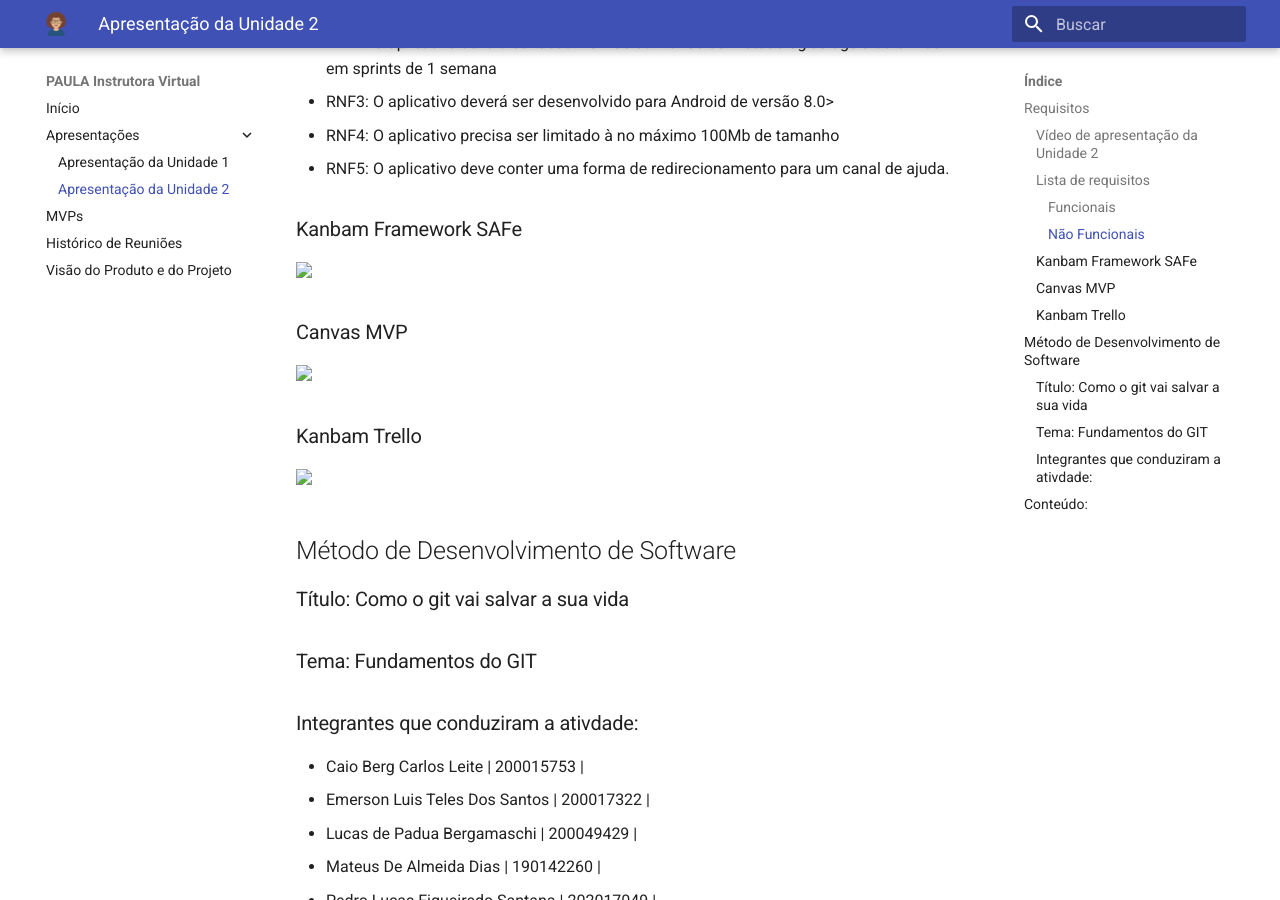
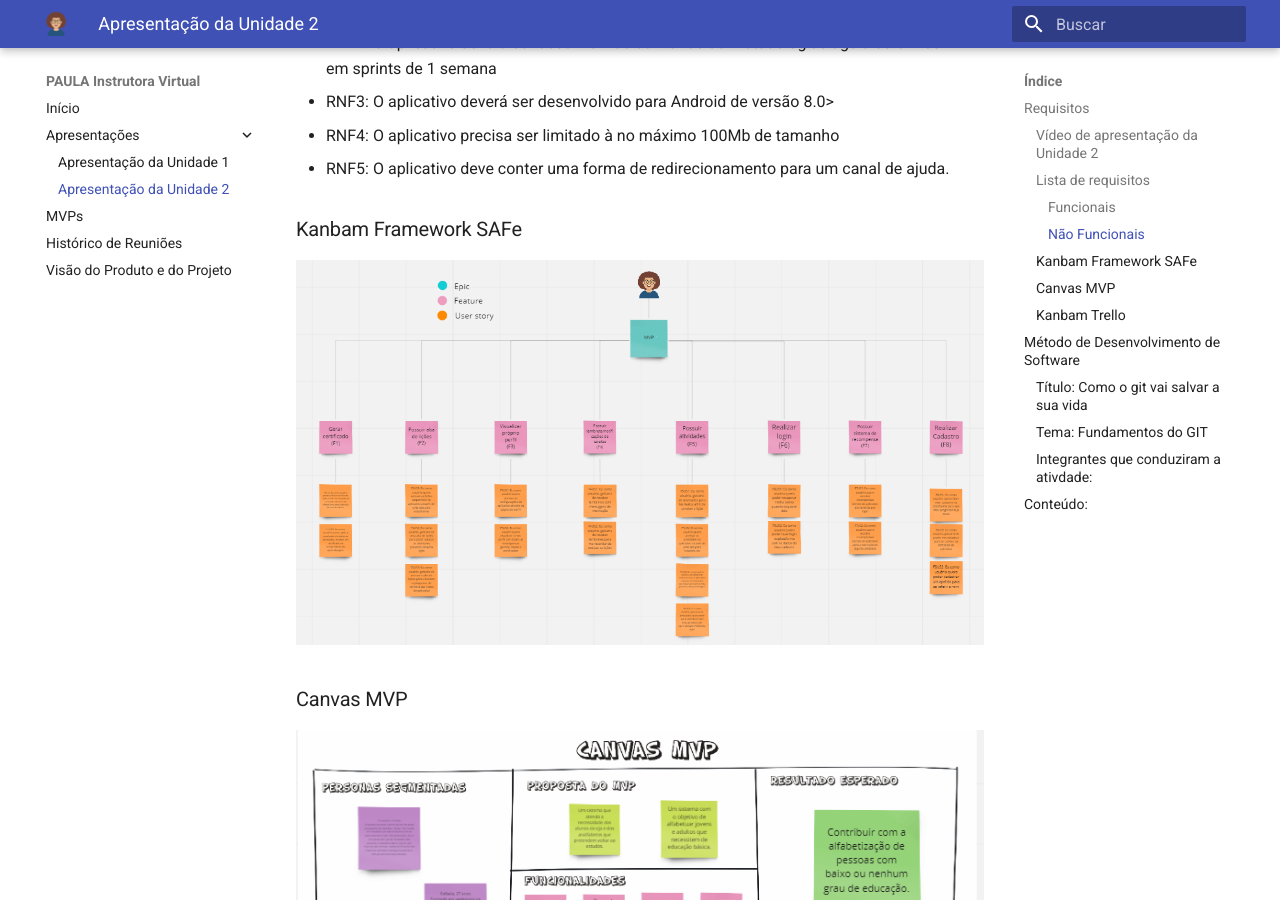
Before and after one commit to mdsreq-fga-unb/2022.1-Paula-Instrutora-Virtual, an MkDocs documentation site: the page built from docs/apresentacoes/unidade_2.md, in a window 1280 px wide and 900 px high, scrolled down 1092 px. Built offline with MkDocs 1.6.1 and Material for MkDocs 9.7.7, drawn with Linux system fonts in a browser that asks for light colours.

Commit message:
Altera nome de assets para img e troca tag de img para md

```diff
--- a/docs/apresentacoes/unidade_2.md
+++ b/docs/apresentacoes/unidade_2.md
@@ -28,13 +28,13 @@
 
 
 ### Kanbam Framework SAFe
-<img src="../assets/framework_safe.png">
+![Framework SAFe](./../img/framework_safe.png)
 
 ### Canvas MVP
-<img src="../assets/canvas_mvp.png">
+![Canvas MVP](./../img/canvas_mvp.png)
 
 ### Kanbam Trello
-<img src="../assets/kambam_trello.png">
+![Kambam Trello](./../img/kambam_trello.png)
 
 ## Método de Desenvolvimento de Software
 
--- a/mkdocs.yml
+++ b/mkdocs.yml
@@ -2,9 +2,9 @@ site_name: PAULA Instrutora Virtual
 
 theme:
   name: material
-  logo: assets/logo.png
+  logo: img/logo.png
   language: pt
-  extra_css: style.css
+  extra_css: docs/style.css
 
 nav:
   - Início: index.md
```
Also changed, not shown: docs/visaoProdutoProjeto.md (+1 -1 lines), docs/img/canvas_mvp.png (renamed from docs/assets/canvas_mvp.png), docs/img/ciclo_desenvolvimento.png (renamed from docs/assets/ciclo_desenvolvimento.png), docs/img/framework_safe.png (renamed from docs/assets/framework_safe.png), docs/img/kambam_trello.png (renamed from docs/assets/kambam_trello.png), docs/img/logo.png (renamed from docs/assets/logo.png), 1 other file.
